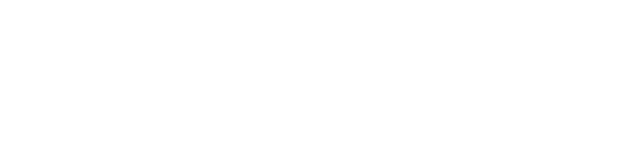
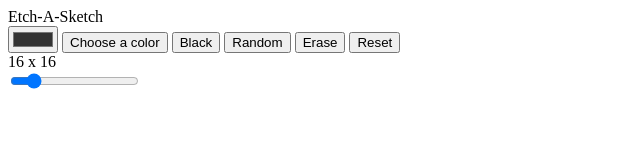
Before and after one commit to aha1138/Etch-A-Sketch, a plain HTML site: page index.html in a window 1280 px wide. Shown: the whole page, without its empty margins (0-640 px from the left). Drawn offline with Linux system fonts and the light colour scheme.

Commit message:
Add button settings
I added the button settings in the html without any logic.

```diff
--- a/index.html
+++ b/index.html
@@ -9,6 +9,24 @@
     <title>Document</title>
 </head>
 <body>
-    <title><h1>Etch-A-Sketch</h1></title>
+<div class="container">
+    <div class="title">Etch-A-Sketch</div>
+    <div class="content">
+    <div class="grid" id="grid"></div>
+        <div class="buttons">
+            <input id="colorChoice" type="color" value="#333333">
+            <button class="colorBtn">Choose a color</button>
+            <button class="blackBtn">Black</button>
+            <button class="randomBtn">Random</button>
+            <button class="eraseBtn">Erase</button>
+            <button class="resetBtn">Reset</button>
+            <div id="sliderValue" class="slider-value">16 x 16</div>
+            <input id="slider" type="range" value="16" min="2" max="100">
+        </div>
+    <div>
+
+    </div>
+    </div>
+</div>
 </body>
 </html>
```
